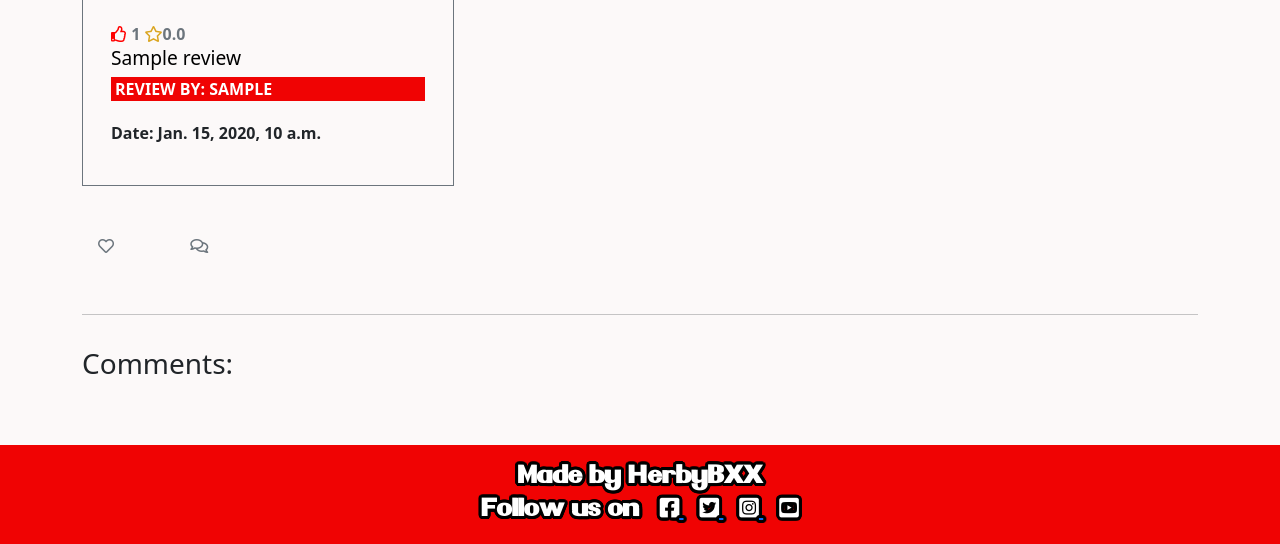
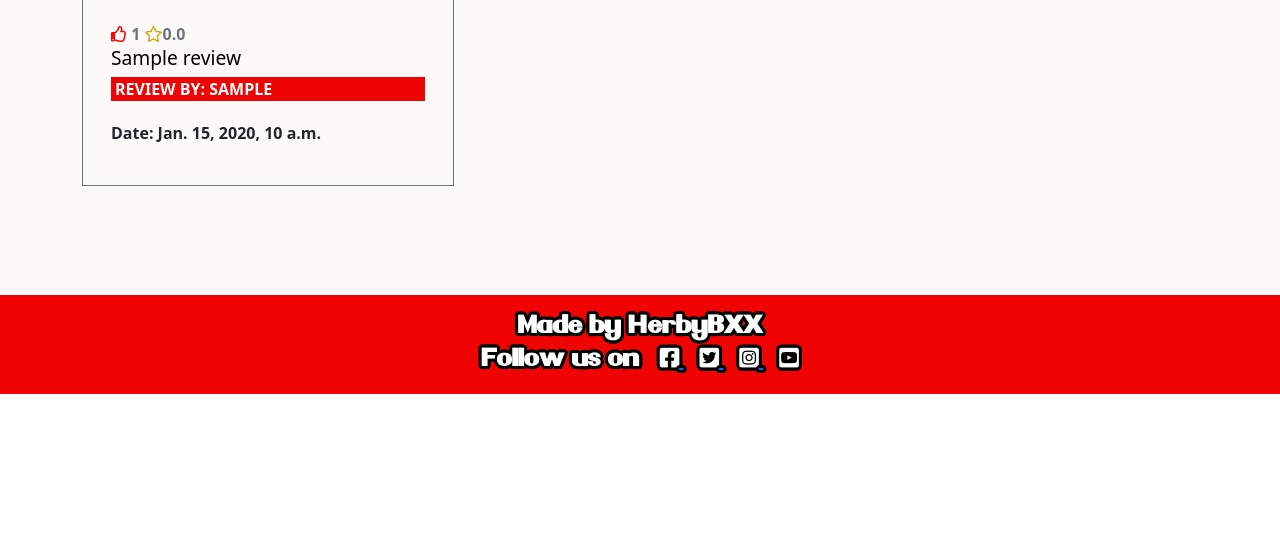
Before and after one commit to HerFri/RetroReview, a Django app: a page that uses templates/game_detail.html in a window 1280 px wide. Shown: the part 406-950 px from the top of the page. After the commit the page ends 800 px from the top, so only its background shows below. Run offline with Django 3.2, Linux system fonts and the light colour scheme; tables that the repository leaves empty hold one stand-in row (values such as "Sample post").

Commit message:
remove Comments Section from gamedetail_html, add margin-bottom for extra space to footer

```diff
--- a/review/views.py
+++ b/review/views.py
@@ -111,7 +111,7 @@ class ReviewDetail(View):
         )
 
 class ReviewLike(View):
-        def like(self, request, game, review):
+        def post(self, request, game, review):
             review = get_object_or_404(Review, slug=review)
             game= get_object_or_404(Game, slug=game)
 
--- a/templates/game_detail.html
+++ b/templates/game_detail.html
@@ -26,7 +26,7 @@
     <div class="container-fluid">
         <div class="row">
             <div class="col-12 mt-3 left">
-                <div class="row">
+                <div class="row mb-4">
                 {% for review in reviews %}
                     <div class="col-md-4 border border-secondary">
                         <div class="card mb-4">
@@ -92,65 +92,4 @@
     </div>
 </div>
 
-<div class="container">
-    <div class="row">
-        <div class="col card mb-4  mt-3 left  top">
-            <div class="card-body">
-                <!-- The post content goes inside the card-text. -->
-                <!-- Use the | safe filter inside the template tags -->
-                <p class="card-text ">
-                    {{ review.content | safe }}
-                </p>
-                <div class="row">
-
-                    <div class="col-1">
-                        <!-- The number of likes goes before the closing strong tag -->
-                        <strong class="text-secondary"><i class="far fa-heart"></i> {{ review.number_of_likes }} </strong>
-                    </div>
-                    <div class="col-1">
-                        {% with comments.count as total_comments %}
-                        <strong class="text-secondary"><i class="far fa-comments"></i>
-                            <!-- Our total_comments variable goes before the closing strong tag -->
-                            {{ total_comments }}</strong>
-                        {% endwith %}
-                    </div>
-                </div>
-            </div>
-        </div>
-    </div>
-    <div class="row">
-        <div class="col">
-            <hr>
-        </div>
-    </div>
-    <div class="row">
-        <div class="col-md-8 card mb-4  mt-3 ">
-            <h3>Comments:</h3>
-            <div class="card-body">
-                <!-- We want a for loop inside the empty control tags to iterate through each comment in comments -->
-                {% for comment in comments %}
-                <div class="comments" style="padding: 10px;">
-                    <p class="font-weight-bold">
-                        <!-- The commenter's name goes here. Check the model if you're not sure what that is -->
-                        {{ comment.username }}
-                        <span class=" text-muted font-weight-normal">
-                            <!-- The comment's created date goes here -->
-                            {{ comment.created_on }}
-                        </span> wrote:
-                    </p>
-                    <!-- The body of the comment goes before the | -->
-                    {{ comment.body | linebreaks }}
-                </div>
-                <!-- Our for loop ends here -->
-                {% endfor %}
-            </div>
-        </div>
-        <div class="col-md-4 card mb-4  mt-3 ">
-            <div class="card-body">
-                <!-- For later -->
-            </div>
-        </div>
-    </div>
-</div>
-
 {% endblock content %}
```
